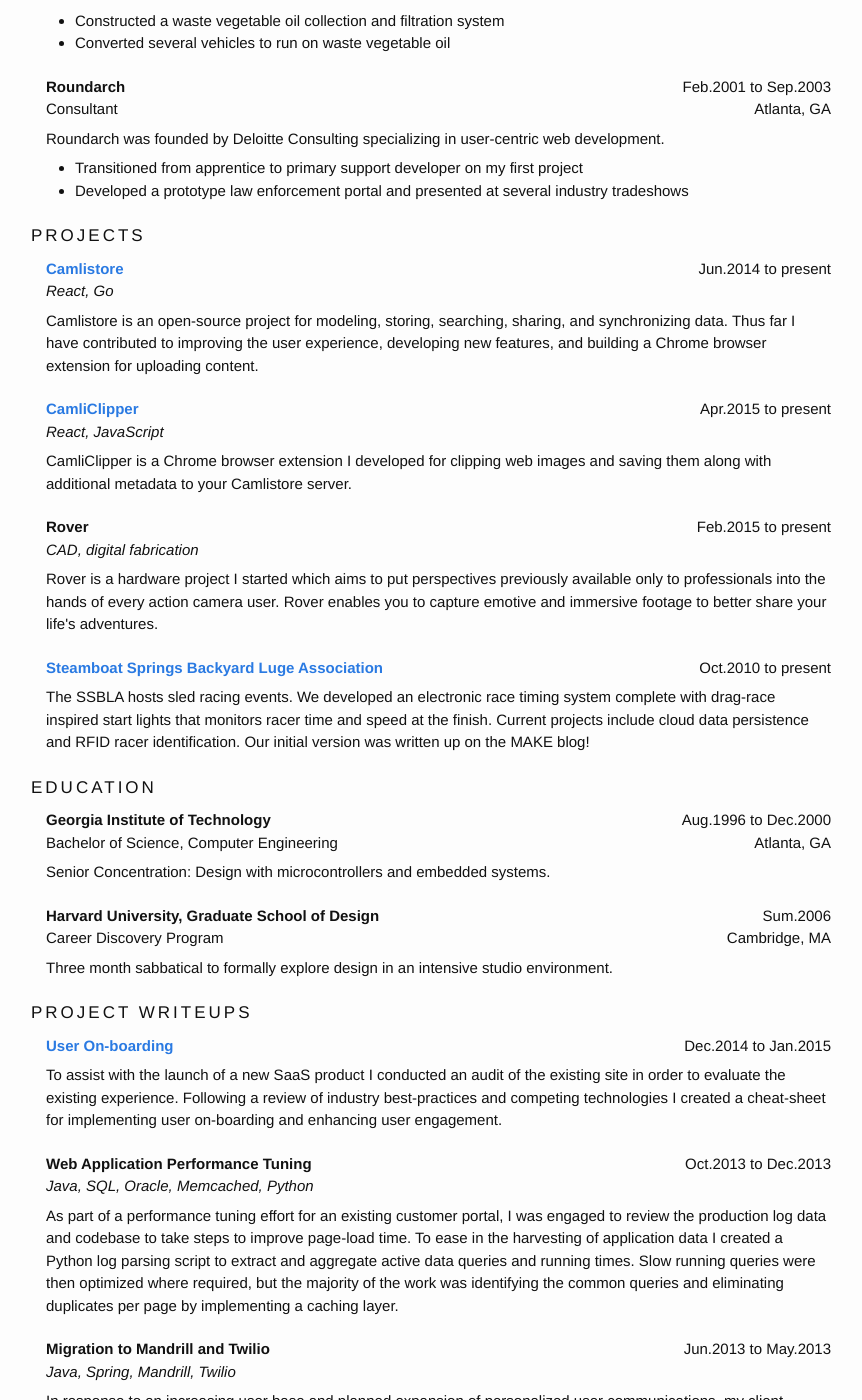
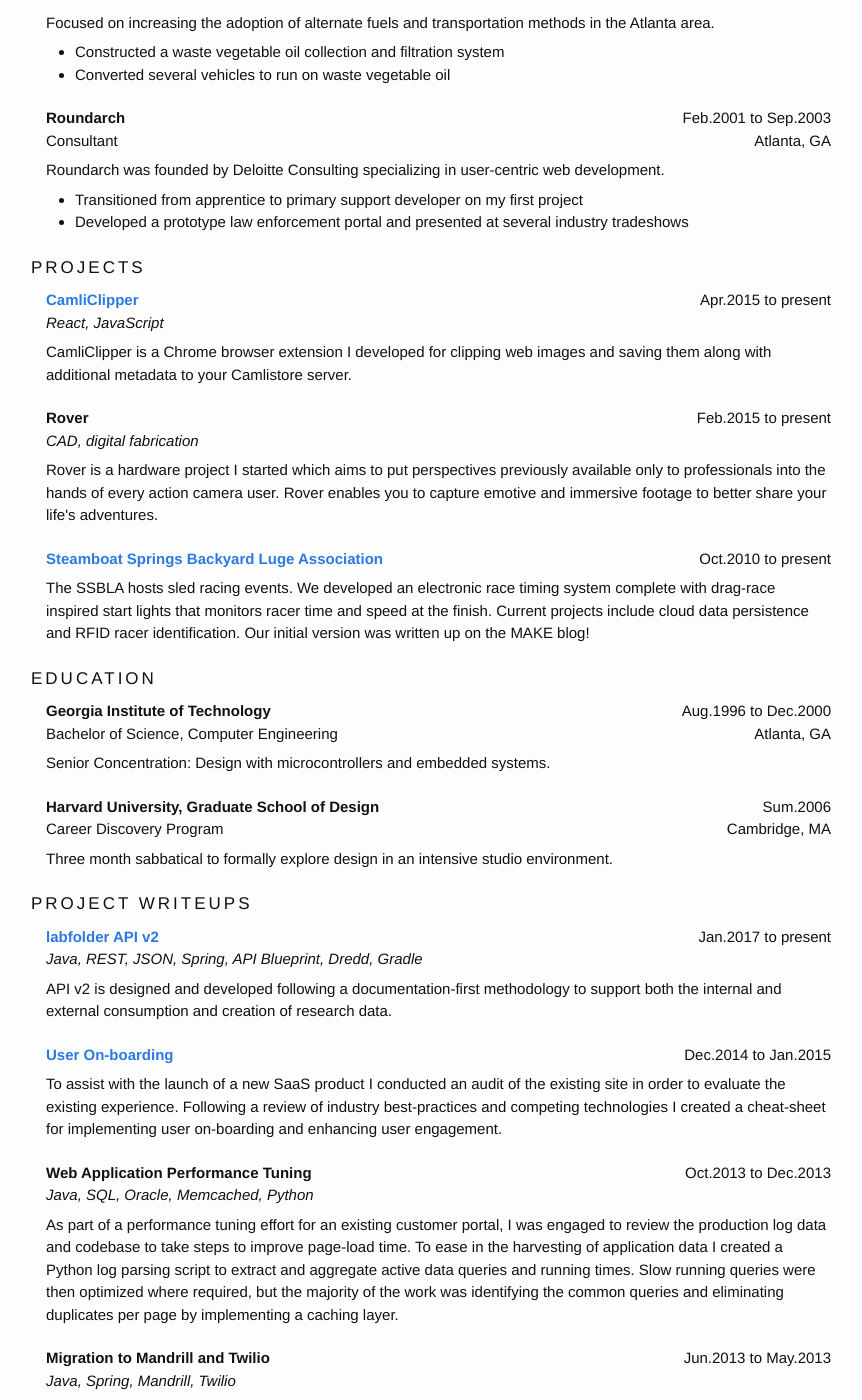
Before and after one commit to dotMR/cv, a Jekyll site: the page built from index.html, in a window 1280 px wide and 1400 px high, scrolled down 1751 px. Shown: the whole window, without its empty margins (209-1071 px from the left). Built offline with Jekyll 4.4.1, drawn with Linux system fonts in a browser that asks for light colours; some of the changed text lies outside the part shown.

Commit message:
Add API V2 project

```diff
--- a/_data/resume.yml
+++ b/_data/resume.yml
@@ -6,6 +6,14 @@
 summary: "Mario Russo is a full-stack developer with ten years experience across the spectrum of project delivery including technical design and development, project management, user experience design, and product leadership. He also worked for four years in a design studio creating physical products. The combination of these experiences provide him a unique perspective on design and problem solving."
 
 writeups:
+ - &apiV2  # MUST match uid for anchor creation
+   uid:         apiV2
+   title:       labfolder API v2
+   link:        "https://eln.labfolder.com/api/v2/docs/development.html"
+   timeframe:   Jan.2017 to present
+   description: "API v2 is designed and developed following a documentation-first methodology to support both the internal and external consumption and creation of research data."
+   technologies: "Java, REST, JSON, Spring, API Blueprint, Dredd, Gradle"
+
  - &onboarding  # MUST match uid for anchor creation
    uid:         onboarding
    title:       User On-boarding
@@ -43,14 +51,6 @@
 
 projects:
 
- - &camlistore  # MUST match uid for anchor creation
-   uid:         camli
-   title:       Camlistore
-   link:        "http://www.camlistore.org"
-   timeframe:   Jun.2014 to present
-   description: "Camlistore is an open-source project for modeling, storing, searching, sharing, and synchronizing data. Thus far I have contributed to improving the user experience, developing new features, and building a Chrome browser extension for uploading content."
-   technologies: "React, Go"
-
  - &clipper  # MUST match uid for anchor creation
    uid:         clipper
    title:       CamliClipper
@@ -85,6 +85,8 @@
     - description: "Standardized all development and deployment environments using virtualization and cloud technologies"
     - description: "Building out new REST JSON ApiV2 framework"
    technologies: "Java, MySQL, Spring, REST, JSON, JUnit, ElasticSearch, JavaScript, AWS, Docker, CircleCI, Gradle"
+
+   projects: [ *apiV2 ]
 
  - company:     Self Employed
    role:        Designer / Developer
```
